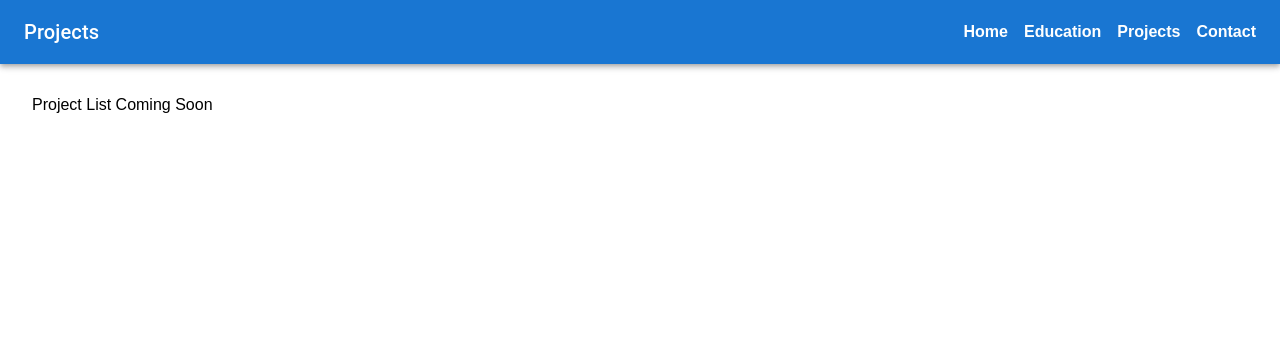
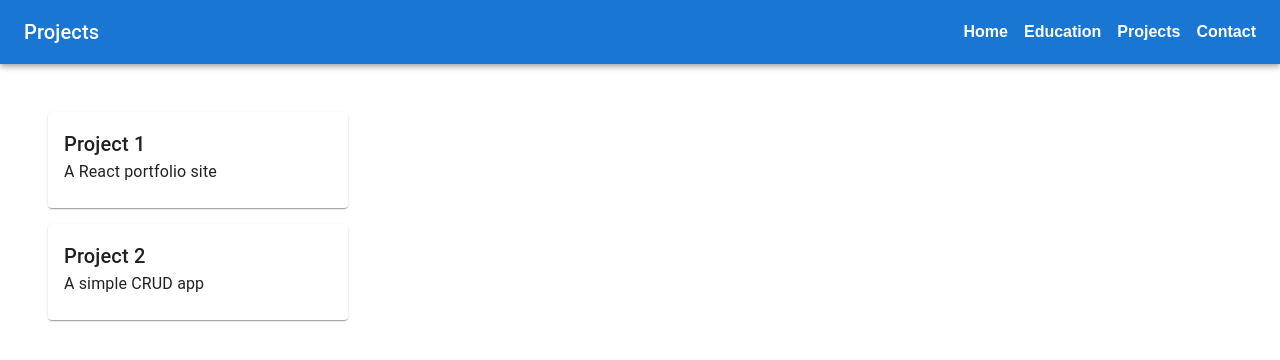
Before and after one commit to sadbrownladd/react-portfolio-2025, a React (Vite) app: page /projects in a window 1280 px wide. Shown: the top 360 px of the page. Built offline with nearby package versions, Linux system fonts and the light colour scheme.

Commit message:
feat: enhance Projects page with ProjectCard component

```diff
--- a/src/pages/Projects/index.jsx
+++ b/src/pages/Projects/index.jsx
@@ -1,8 +1,19 @@
 import styles from './Projects.module.css';
 import { usePageTitle } from '../../context/PageTitleContext';
+import ProjectCard from '../../components/ProjectCard';
 
 export default function Projects() {
   const { setTitle } = usePageTitle();
   setTitle('Projects');
-  return <div className={styles.projects}>Project List Coming Soon</div>;
+  const projects = [
+    { title: 'Project 1', description: 'A React portfolio site' },
+    { title: 'Project 2', description: 'A simple CRUD app' },
+  ];
+  return (
+    <div className={styles.projects}>
+      {projects.map((project, index) => (
+        <ProjectCard key={index} title={project.title} description={project.description} />
+      ))}
+    </div>
+  );
 }
```
